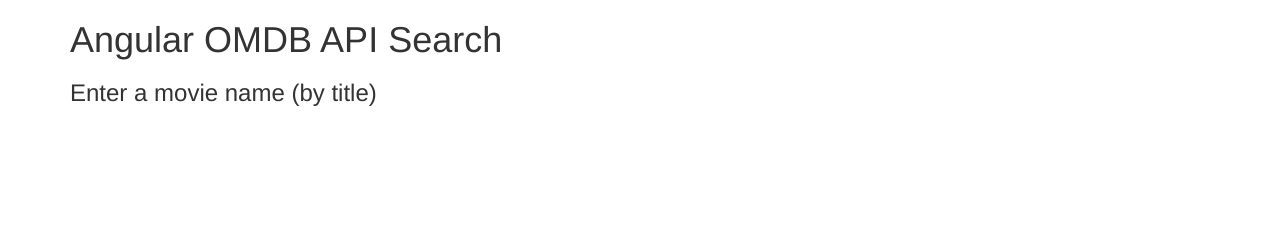
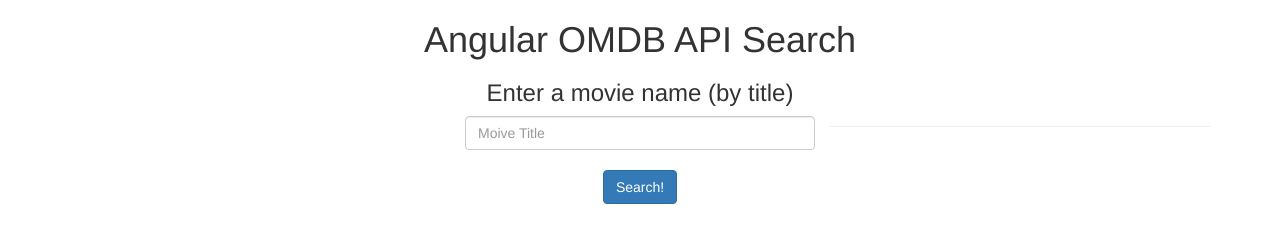
Before and after one commit to aarontoys/Angular-Unit2, a website: page 07-movie-search-app/src/index.html in a window 1280 px wide. Drawn offline with nearby package versions, Linux system fonts and the light colour scheme; some packages are replaced by stand-ins of ours.

Commit message:
form completed

```diff
--- a/07-movie-search-app/src/index.html
+++ b/07-movie-search-app/src/index.html
@@ -12,9 +12,16 @@
     <!-- sample angular code -->
     <div class="container">
       <div ng-controller="myController">
-        <h1>{{ title }}</h1>
-        <h3>{{ subtitle }}</h3>
+        <h1 class="text-center">{{ title }}</h1>
+        <h3 class="text-center">{{ subtitle }}</h3>
+        <div class="col-md-4 col-md-offset-4">
+          <form ng-submit="">
+            <input class="form-control center-block" ng-model="movie.title" placeholder="Moive Title"><br>
+            <button class="btn btn-primary center-block">Search!</button>
+          </form>
+        </div>
       </div>
+      <hr>
 
     <div ng-view></div>
     </div>
```
